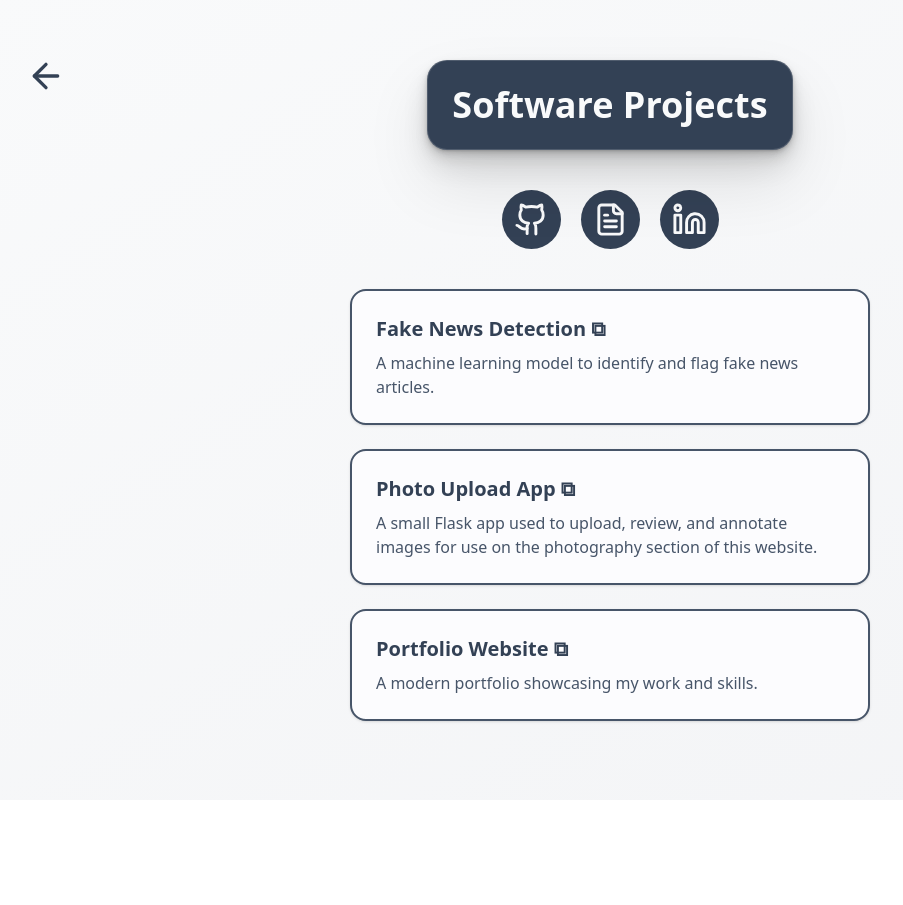
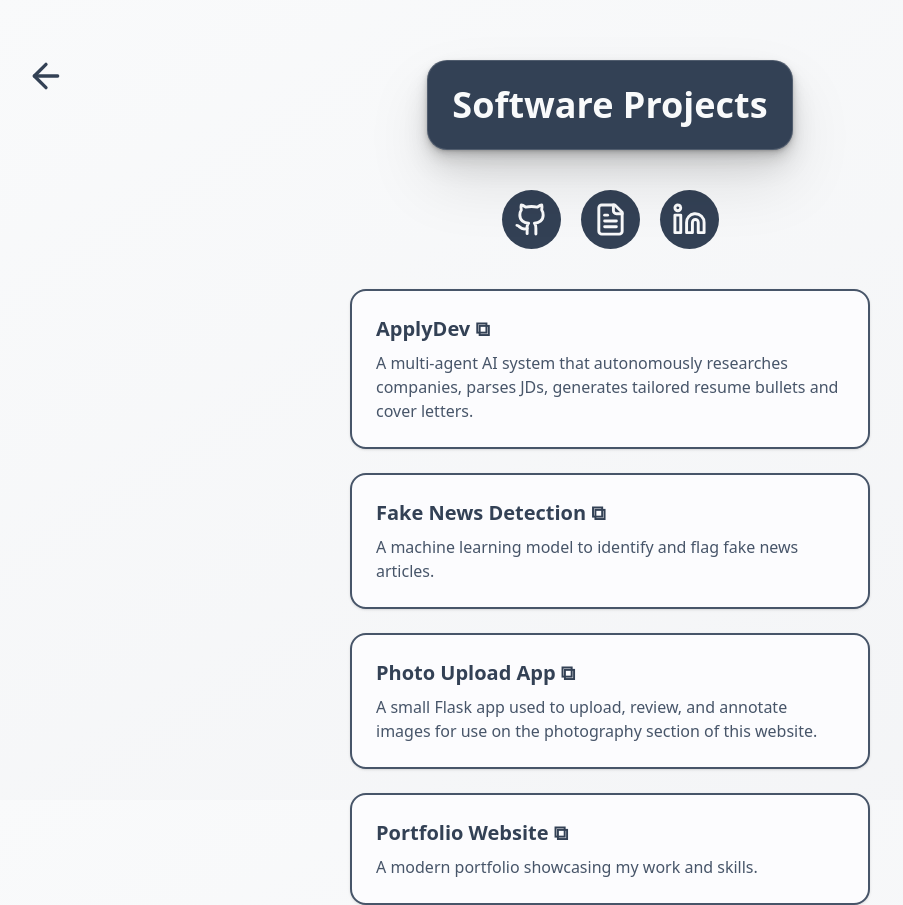
Before and after one commit to MChandra111/CreativePortfolioWebsite, a Next.js app in the folder porfolio/: page /software in a window 1280 px wide. Shown: the whole page, without its empty margins (30-933 px from the left). Before the commit the page ends 800 px from the top, so only its background shows below. Built offline with nearby package versions, Linux system fonts and the light colour scheme.

Commit message:
Added ApplyDev

```diff
--- a/porfolio/app/software/page.tsx
+++ b/porfolio/app/software/page.tsx
@@ -29,6 +29,13 @@ const projects = [
     description: "A machine learning model to identify and flag fake news articles.",
     technologies: ["Python 3", "BERT", "NLP", "Predictive Machine Learning", "Scikit-learn", "Numpy", "Pandas"],
     href: "https://github.com/MChandra111/FakeNewsDetection",
+  },
+  {
+    id: 4,
+    name: "ApplyDev",
+    description: "A multi-agent AI system that autonomously researches companies, parses JDs, generates tailored resume bullets and cover letters.",
+    technologies: ["LangGraph", "TavilyAI", "LangSmith", "RAG", "LLM-as-a-Judge", "Pinecone", "Agentic AI", "Groq", "Claude"],
+    href: "#",
   }
 ];
 
```
